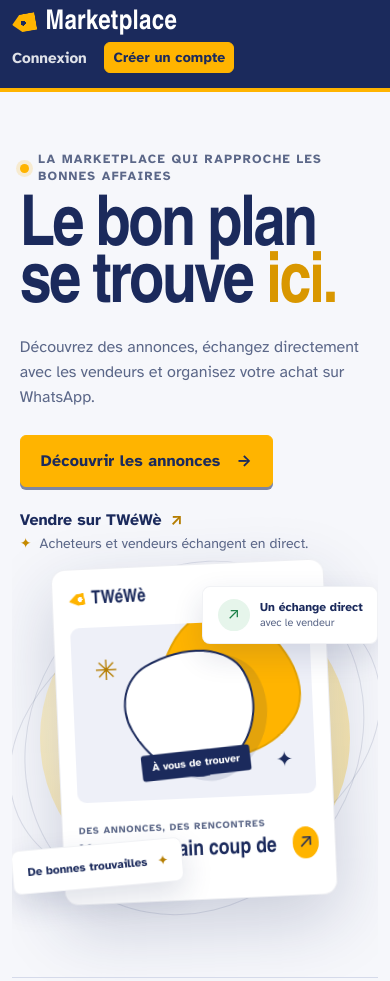
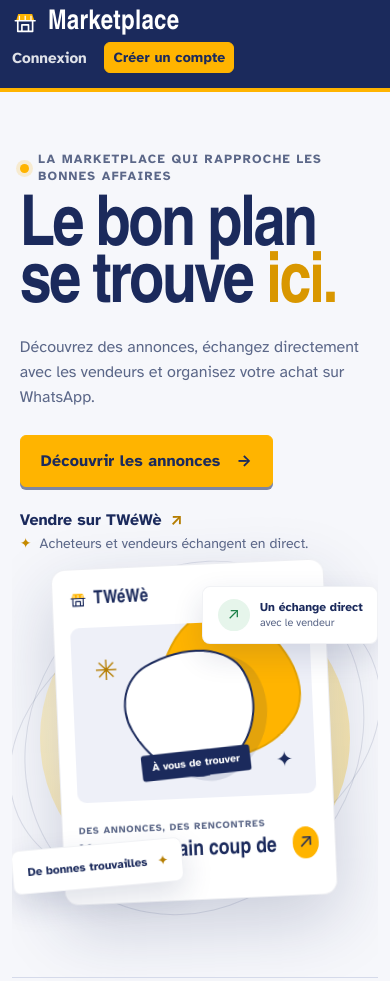
Before and after one commit to aklrom/MARKETPLACE-, a Django app: page / in a window 390 px wide. Shown: the top 981 px of the page. Run offline with Django 5.2, Linux system fonts and the light colour scheme; data that the repository does not hold is empty; some web fonts are replaced.

Commit message:
feat: update brand icon to SVG and adjust styles for better responsiveness

```diff
--- a/accounts/static/accounts/home.css
+++ b/accounts/static/accounts/home.css
@@ -188,10 +188,9 @@
     font-weight: 800;
 }
 
-.market-card__brand .brand__tag {
-    width: 1rem;
-    height: 0.75rem;
-    --hole: #fff;
+.market-card__brand .brand__shop {
+    width: 1.15rem;
+    height: 1.15rem;
 }
 
 .market-card__status {
--- a/accounts/static/accounts/site.css
+++ b/accounts/static/accounts/site.css
@@ -124,7 +124,6 @@ h1, h2, h3, h4, h5, h6,
 }
 
 .brand {
-    --hole: var(--ink);
     display: inline-flex;
     align-items: center;
     gap: 0.6rem;
@@ -142,7 +141,6 @@ h1, h2, h3, h4, h5, h6,
 }
 
 .brand--on-light {
-    --hole: var(--paper);
     color: var(--ink);
 }
 
@@ -150,22 +148,17 @@ h1, h2, h3, h4, h5, h6,
     color: var(--ink);
 }
 
-/* Le logo : une petite étiquette percée */
-.brand__tag {
+/* Icône de boutique */
+.brand__shop {
     flex: none;
-    width: 1.5rem;
-    height: 1.1rem;
-    background:
-        radial-gradient(circle at 0.7rem 50%, var(--hole) 0 0.15rem, transparent 0.16rem),
-        var(--saffron);
-    clip-path: polygon(0.55rem 0, 100% 0, 100% 100%, 0.55rem 100%, 0 50%);
-    transform: rotate(-10deg);
-    transition: transform 0.45s cubic-bezier(0.3, 1.9, 0.5, 1);
+    width: 1.65rem;
+    height: 1.65rem;
+    transition: transform 0.25s ease;
 }
 
-.brand:hover .brand__tag,
-.brand:focus-visible .brand__tag {
-    transform: rotate(10deg);
+.brand:hover .brand__shop,
+.brand:focus-visible .brand__shop {
+    transform: translateY(-2px);
 }
 
 .site-nav__links {
@@ -230,7 +223,7 @@ h1, h2, h3, h4, h5, h6,
 }
 
 .site-footer .brand {
-    --hole: var(--ink-deep);
+    color: #fff;
 }
 
 .site-footer__brand > p {
@@ -1124,7 +1117,7 @@ main section h2 {
 /* ---------- Mouvement réduit ---------- */
 @media (prefers-reduced-motion: reduce) {
     .price-tag,
-    .brand__tag,
+    .brand__shop,
     .btn,
     .site-nav__link::after,
     .alert[data-autohide] {
--- a/accounts/templates/base.html
+++ b/accounts/templates/base.html
@@ -16,7 +16,12 @@
     <header class="site-nav">
         <nav class="container site-nav__inner" aria-label="Navigation principale">
             <a class="brand" href="{% url 'product_list' %}">
-                <span class="brand__tag" aria-hidden="true"></span>Marketplace
+                <svg class="brand__shop" viewBox="0 0 32 32" aria-hidden="true">
+                    <path d="M5 13 7.5 5h17l2.5 8H5Z" fill="#ffb400"/>
+                    <path d="M9 7v5m7-5v5m7-5v5" fill="none" stroke="#fff" stroke-width="1.5"/>
+                    <path d="M7 13v13h18V13M4 13h24M12 26v-8h8v8" fill="none" stroke="currentColor" stroke-linecap="round" stroke-linejoin="round" stroke-width="2"/>
+                </svg>
+                Marketplace
             </a>
 
             {% with current=request.resolver_match.url_name %}
@@ -51,7 +56,12 @@
             <div class="site-footer__main">
                 <div class="site-footer__brand">
                     <a class="brand" href="{% url 'home' %}">
-                        <span class="brand__tag" aria-hidden="true"></span>TWéWè
+                        <svg class="brand__shop" viewBox="0 0 32 32" aria-hidden="true">
+                            <path d="M5 13 7.5 5h17l2.5 8H5Z" fill="#ffb400"/>
+                            <path d="M9 7v5m7-5v5m7-5v5" fill="none" stroke="#fff" stroke-width="1.5"/>
+                            <path d="M7 13v13h18V13M4 13h24M12 26v-8h8v8" fill="none" stroke="currentColor" stroke-linecap="round" stroke-linejoin="round" stroke-width="2"/>
+                        </svg>
+                        TWéWè
                     </a>
                     <p>La marketplace pour découvrir des annonces, vendre vos articles et échanger simplement.</p>
                     <span class="site-footer__promise"><span aria-hidden="true">●</span> Acheteurs et vendeurs en contact direct</span>
--- a/templates/home.html
+++ b/templates/home.html
@@ -37,7 +37,14 @@
             <div class="home-visual__orbit home-visual__orbit--two" aria-hidden="true"></div>
             <div class="market-card">
                 <div class="market-card__top">
-                    <span class="market-card__brand"><span class="brand__tag" aria-hidden="true"></span> TWéWè</span>
+                    <span class="market-card__brand">
+                        <svg class="brand__shop" viewBox="0 0 32 32" aria-hidden="true">
+                            <path d="M5 13 7.5 5h17l2.5 8H5Z" fill="#ffb400"/>
+                            <path d="M9 7v5m7-5v5m7-5v5" fill="none" stroke="#fff" stroke-width="1.5"/>
+                            <path d="M7 13v13h18V13M4 13h24M12 26v-8h8v8" fill="none" stroke="currentColor" stroke-linecap="round" stroke-linejoin="round" stroke-width="2"/>
+                        </svg>
+                        TWéWè
+                    </span>
                     <span class="market-card__status"><span aria-hidden="true"></span> En direct</span>
                 </div>
                 <div class="market-card__art" aria-hidden="true">
```
Also changed, not shown: accounts/templates/accounts/login.html (+6 -1 lines).
